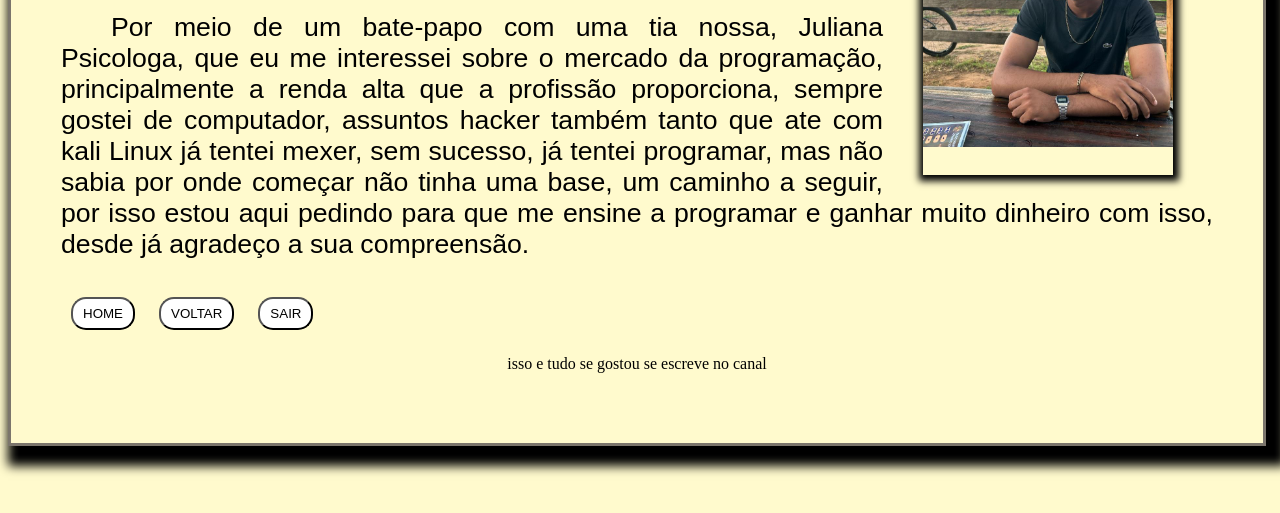
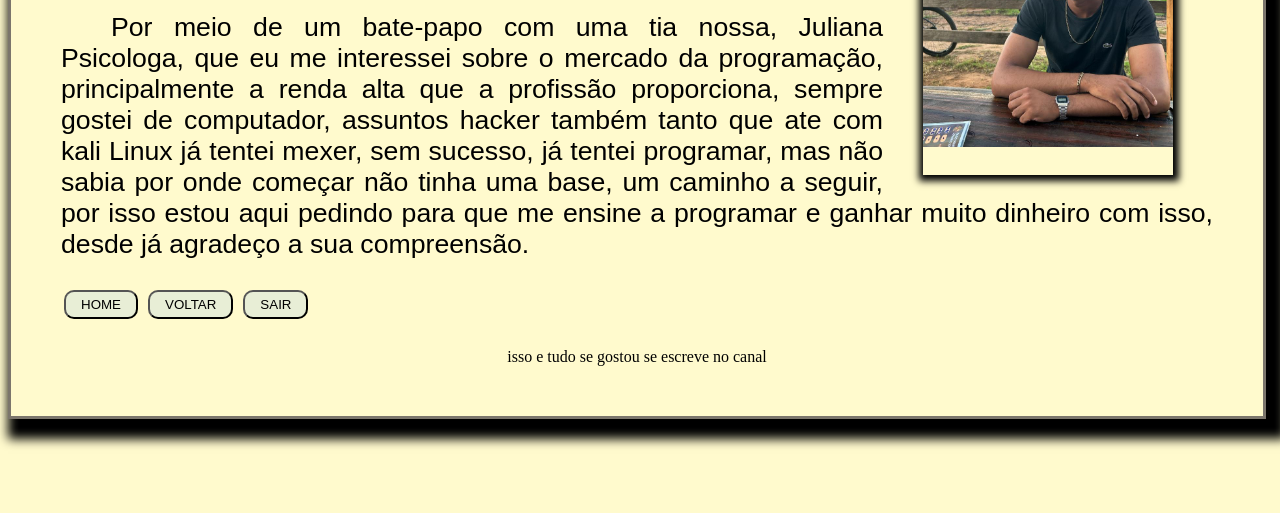
Before and after one commit to Victorsn07/apresentacao-form-menu, a plain HTML site: page menu/objetivo.html in a window 1280 px wide. Shown: the part 243-756 px from the top of the page. Drawn offline with Linux system fonts and the light colour scheme.

Commit message:
alterações no style dos botões

```diff
--- a/menu/estilos.css
+++ b/menu/estilos.css
@@ -105,25 +105,28 @@ nav h1 {
 
 button {
     color: black;
-    background-color: white;
+    background-color: rgba(207, 224, 224, 0.47);
     font-size: 10pt;
-    padding: 10px;
-    padding-top: 7px;
-    padding-bottom: 7px;
-    margin: 10px;
-    border-radius: 15px;
+    padding-left: 15px;
+    padding-right: 15px;
+    padding-top: 5px;
+    padding-bottom: 5px;
+    margin: 3px;
+    border-radius: 10px;
 }
 
 button:hover {
     color: white;
-    background-color: rgba(0, 0, 0, .6);
+    background-color: rgba(0, 0, 0, .4);
+    cursor: pointer;
 }
 
 footer{
-    position: relative;
+    /* position: relative; */
     bottom: 0px;
-    width: 100%;
-    margin-bottom: 20px;
-    padding-top: 15px;
+    /* width: 100%; */
+    /* margin-bottom: 20px; */
+    margin-top: 25px;
+    padding-top: 1px;
     text-align: center;
 }
```
